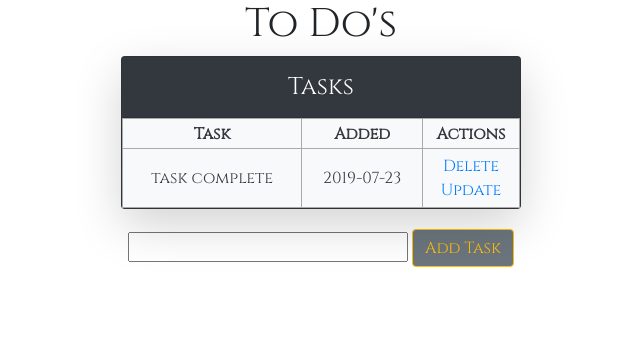
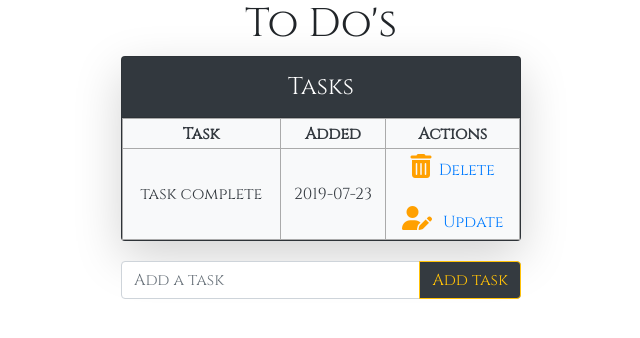
Before and after one commit to BinarySteve/taskapp, a Flask app: page / in a window 1280 px wide. Shown: the top 338 px of the page, without its empty margins (319-959 px from the left). Run offline with Flask 2, Linux system fonts and the light colour scheme; data comes from the database, SQL or seed files in the repository; both versions use the stored data as it was after the commit; some libraries are stand-ins or nearby versions.

Commit message:
made changes to the input design

```diff
--- a/static/css/main.css
+++ b/static/css/main.css
@@ -4,7 +4,9 @@ body, html {
     margin: 0;
     font-family: 'Merriweather', serif;
 }
-
+a{
+    text-decoration: none !important;
+}
 .content {
     margin: 0 auto;
     width: 400px;
@@ -39,6 +41,17 @@ td {
     font-size: 1.5em;
 
 }
+.fa-trash{
+    font-size: 1.5em;
+    margin-right: .3em;
+    color: #ffa000;
+}
+
+.fa-user-edit{
+    font-size: 1.5em;
+    margin-right: .3em;
+    color: #ffa000;
+}
 
 #content {
     width: 70%;
--- a/templates/base.html
+++ b/templates/base.html
@@ -7,6 +7,7 @@
     <link rel="stylesheet" href="{{ url_for('static', filename='css/main.css') }}">
     <link rel=“stylesheet” href=“https://fonts.googleapis.com/css?family=Cinzel”>
     <link rel="stylesheet" href="https://stackpath.bootstrapcdn.com/bootstrap/4.3.1/css/bootstrap.min.css" integrity="sha384-ggOyR0iXCbMQv3Xipma34MD+dH/1fQ784/j6cY/iJTQUOhcWr7x9JvoRxT2MZw1T" crossorigin="anonymous">
+    <script src="https://kit.fontawesome.com/cf9acaa38b.js"></script>
     {% block head %}{% endblock %}
 </head>
 <body>
--- a/templates/index.html
+++ b/templates/index.html
@@ -24,9 +24,9 @@
                         <td>{{ task.content }}</td>
                         <td>{{ task.date_create.date() }}</td>
                         <td>
-                            <a href="/delete/{{task.id}}">Delete</a>
-                            <br>
-                            <a href="/update/{{task.id}}">Update</a>
+                            <a href="/delete/{{task.id}}"><i class="fa fa-trash"> </i>Delete</a>
+                            <br><br>
+                            <a href="/update/{{task.id}}"><i class="fa fa-user-edit"></i>  Update</a>
                         </td>
                     </tr>
                 {% endfor %}
@@ -38,9 +38,14 @@
 
     <div class="form">
         <form action="/" method="POST">
-            <input type="text" name="content" id="content">
-            <button type="submit" class="btn btn-secondary btn-outline-warning" value="Add Task">Add Task</button>
-        </form>
+            <div class="input-group mb-3">
+                <input type="text" class="form-control" placeholder="Add a task" id="content" name="content">
+                <div class="input-group-append">
+                  <button class="btn btn-dark btn-outline-warning btn-round" type="button">Add task</button>
+                </div>
+              </div>
+
+           </form>
     </div>
 </div>
 {% endblock %}
```
Also changed, not shown: templates/update.html (+7 -2 lines), task.db.
